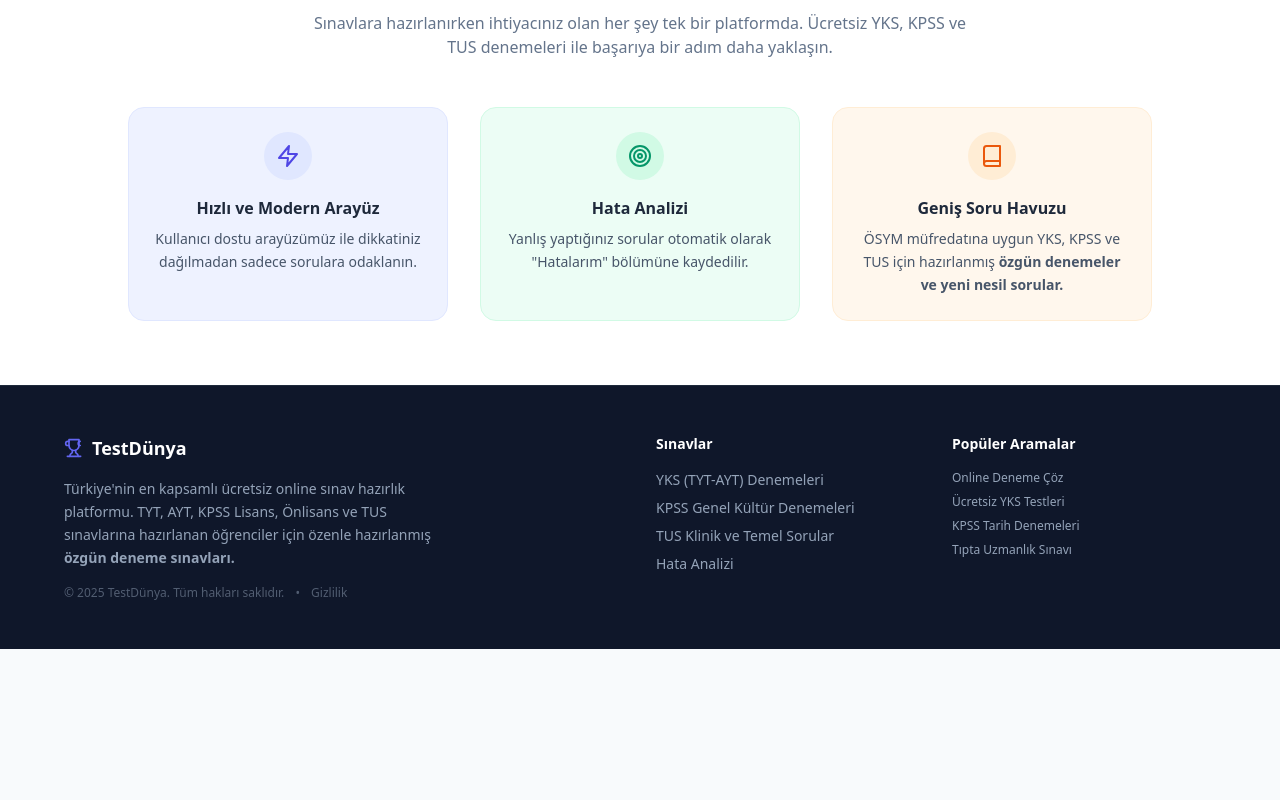
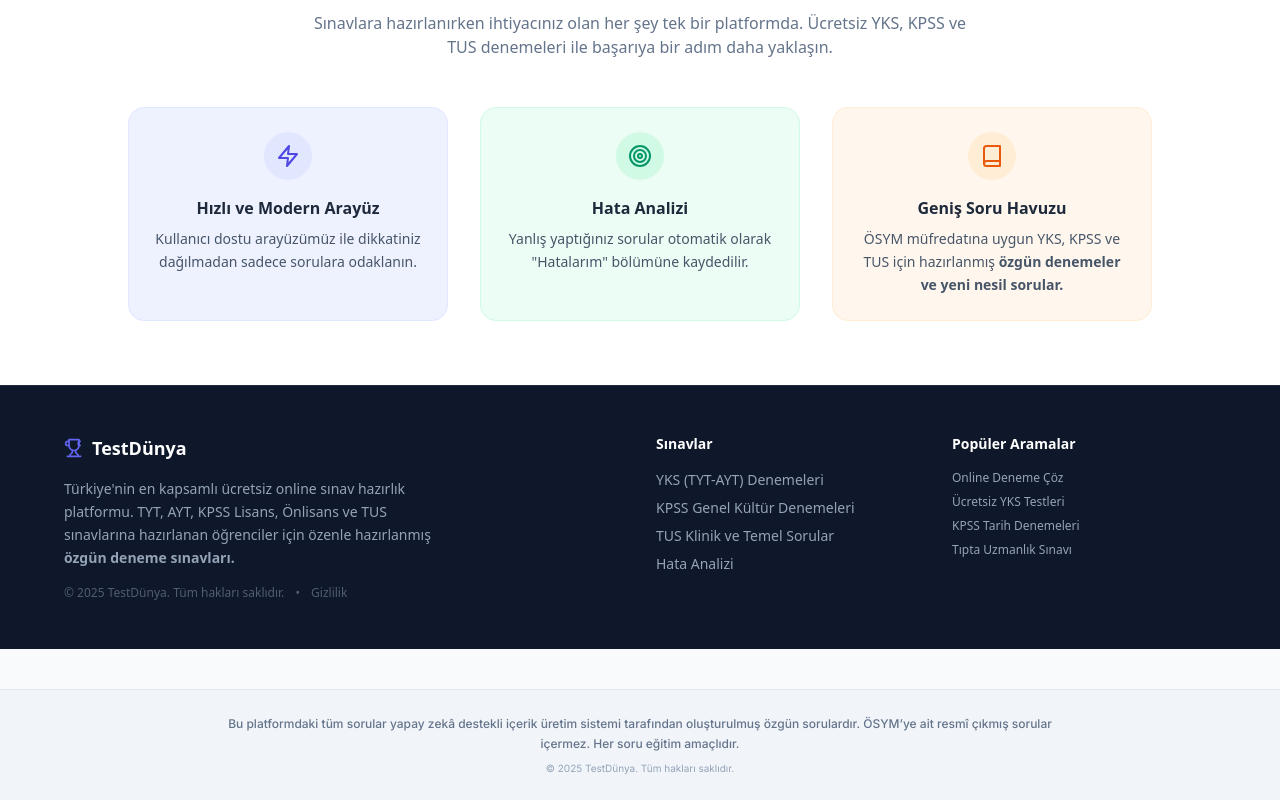
Before and after one commit to kuarkcoin/testdunya, a Next.js app: page / in a window 1280 px wide. Shown: the part 1805-2605 px from the top of the page. Before the commit the page ends 2454 px from the top, so only its background shows below. Built offline with nearby package versions, Linux system fonts and the light colour scheme.

Commit message:
Update layout.tsx

```diff
--- a/app/layout.tsx
+++ b/app/layout.tsx
@@ -1,6 +1,7 @@
 import './globals.css'
 import type { Metadata } from 'next'
 import { Inter } from 'next/font/google'
+import Script from 'next/script' // Script bileşenini ekledik
 
 const inter = Inter({ subsets: ['latin'] })
 
@@ -31,11 +32,54 @@ export default function RootLayout({
       <head>
         <meta charSet="utf-8" />
         <meta name="viewport" content="width=device-width, initial-scale=1, maximum-scale=1" />
-        {/* Tailwind Script */}
+        {/* Not: Tailwind'i CDN'den çekmek yerine npm install ile kurman performans için daha iyidir.
+            Ama şimdilik yapını bozmamak için burayı ellemedim. */}
         <script src="https://cdn.tailwindcss.com"></script>
       </head>
-      <body className={`${inter.className} bg-slate-50 text-slate-900 antialiased relative min-h-screen`}>
-        {children}
+      <body className={`${inter.className} bg-slate-50 text-slate-900 antialiased relative min-h-screen flex flex-col`}>
+
+        {/* --- 1. GOOGLE ANALYTICS KODU --- */}
+        {/* DİKKAT: 'G-XXXXXXXXXX' yerine yeni sitenin kodunu yazmalısın */}
+        <Script
+          src="https://www.googletagmanager.com/gtag/js?id=G-XXXXXXXXXX"
+          strategy="afterInteractive"
+        />
+        <Script id="google-analytics" strategy="afterInteractive">
+          {`
+            window.dataLayer = window.dataLayer || [];
+            function gtag(){dataLayer.push(arguments);}
+            gtag('js', new Date());
+
+            gtag('config', 'G-XXXXXXXXXX');
+          `}
+        </Script>
+        {/* ------------------------------- */}
+
+        {/* İçerik Alanı (flex-1 ile sayfayı kaplamasını sağladık) */}
+        <div className="flex-1">
+          {children}
+        </div>
+
+        {/* --- 2. YASAL UYARI VE FOOTER ALANI --- */}
+        <footer className="bg-slate-100 border-t border-slate-200 mt-10">
+          <div className="max-w-4xl mx-auto py-6 px-4">
+
+            {/* İstediğin Yasal Uyarı Metni */}
+            <p className="text-center text-xs text-slate-500 leading-relaxed font-medium">
+              Bu platformdaki tüm sorular yapay zekâ destekli içerik üretim sistemi tarafından
+              oluşturulmuş özgün sorulardır. ÖSYM’ye ait resmî çıkmış sorular içermez.
+              Her soru eğitim amaçlıdır.
+            </p>
+
+            {/* Telif Hakkı (Opsiyonel) */}
+            <div className="text-center text-[10px] text-slate-400 mt-2">
+              &copy; {new Date().getFullYear()} TestDünya. Tüm hakları saklıdır.
+            </div>
+
+          </div>
+        </footer>
+        {/* -------------------------------------- */}
+
       </body>
     </html>
   )
```
